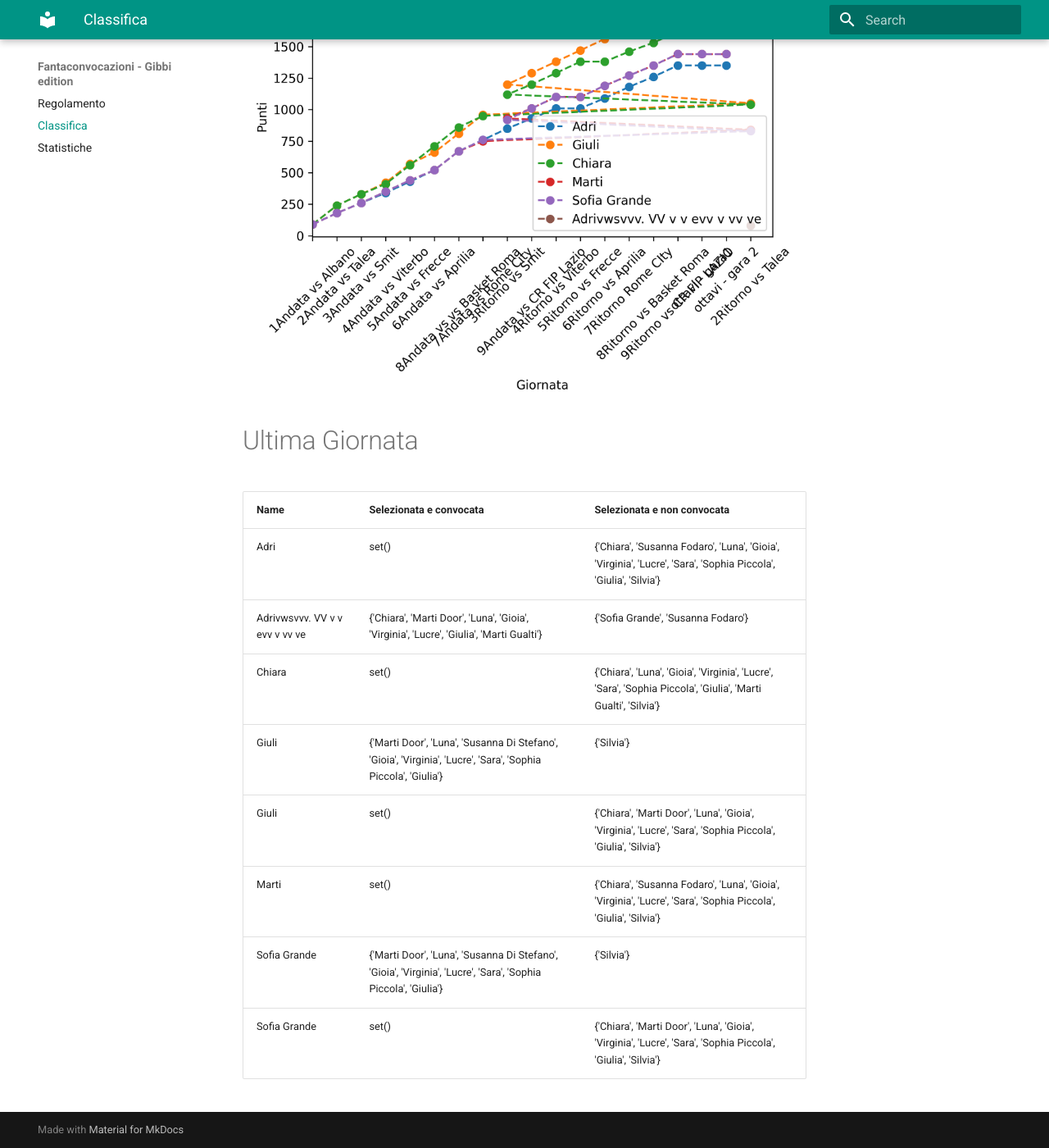
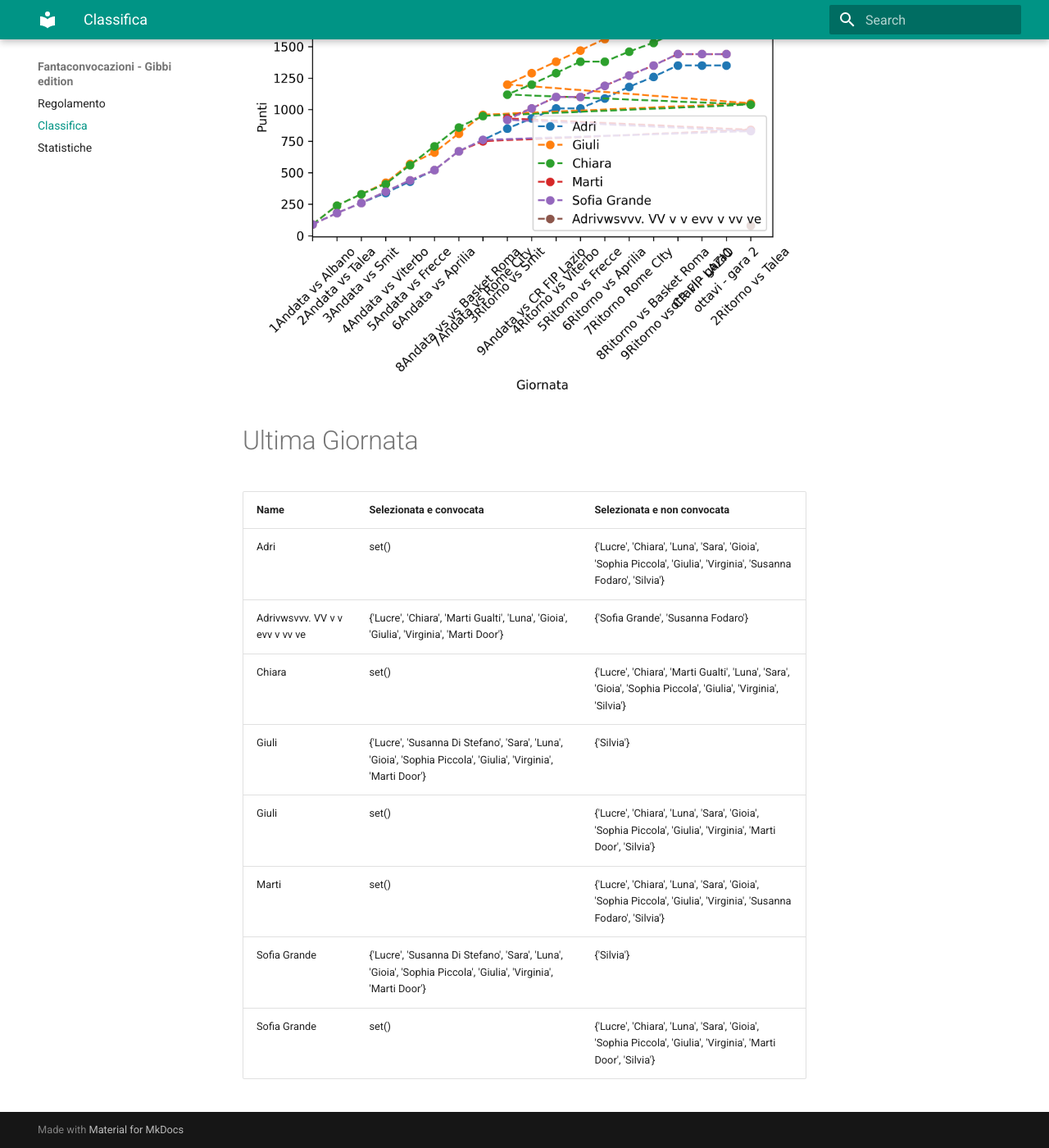
Before and after one commit to martinig94/fantagibbi, an MkDocs documentation site: the page built from docs/Classifica.md, in a window 1280 px wide and 1400 px high, scrolled down 676 px. Shown: the whole window at 82% size. Built offline with MkDocs 1.6.1 and Material for MkDocs 9.7.7, drawn with Linux system fonts in a browser that asks for light colours.

Commit message:
Auto-update from main.py

```diff
--- a/docs/Classifica.md
+++ b/docs/Classifica.md
@@ -19,12 +19,12 @@
 <!-- START_TABLE CORRECT -->
 | Name                           | Selezionata e convocata                                                                                        | Selezionata e non convocata                                                                                      |
 |:-------------------------------|:---------------------------------------------------------------------------------------------------------------|:-----------------------------------------------------------------------------------------------------------------|
-| Adri                           | set()                                                                                                          | {'Chiara', 'Susanna Fodaro', 'Luna', 'Gioia', 'Virginia', 'Lucre', 'Sara', 'Sophia Piccola', 'Giulia', 'Silvia'} |
-| Adrivwsvvv. VV v v evv v vv ve | {'Chiara', 'Marti Door', 'Luna', 'Gioia', 'Virginia', 'Lucre', 'Giulia', 'Marti Gualti'}                       | {'Sofia Grande', 'Susanna Fodaro'}                                                                               |
-| Chiara                         | set()                                                                                                          | {'Chiara', 'Luna', 'Gioia', 'Virginia', 'Lucre', 'Sara', 'Sophia Piccola', 'Giulia', 'Marti Gualti', 'Silvia'}   |
-| Giuli                          | {'Marti Door', 'Luna', 'Susanna Di Stefano', 'Gioia', 'Virginia', 'Lucre', 'Sara', 'Sophia Piccola', 'Giulia'} | {'Silvia'}                                                                                                       |
-| Giuli                          | set()                                                                                                          | {'Chiara', 'Marti Door', 'Luna', 'Gioia', 'Virginia', 'Lucre', 'Sara', 'Sophia Piccola', 'Giulia', 'Silvia'}     |
-| Marti                          | set()                                                                                                          | {'Chiara', 'Susanna Fodaro', 'Luna', 'Gioia', 'Virginia', 'Lucre', 'Sara', 'Sophia Piccola', 'Giulia', 'Silvia'} |
-| Sofia Grande                   | {'Marti Door', 'Luna', 'Susanna Di Stefano', 'Gioia', 'Virginia', 'Lucre', 'Sara', 'Sophia Piccola', 'Giulia'} | {'Silvia'}                                                                                                       |
-| Sofia Grande                   | set()                                                                                                          | {'Chiara', 'Marti Door', 'Luna', 'Gioia', 'Virginia', 'Lucre', 'Sara', 'Sophia Piccola', 'Giulia', 'Silvia'}     |
+| Adri                           | set()                                                                                                          | {'Lucre', 'Chiara', 'Luna', 'Sara', 'Gioia', 'Sophia Piccola', 'Giulia', 'Virginia', 'Susanna Fodaro', 'Silvia'} |
+| Adrivwsvvv. VV v v evv v vv ve | {'Lucre', 'Chiara', 'Marti Gualti', 'Luna', 'Gioia', 'Giulia', 'Virginia', 'Marti Door'}                       | {'Sofia Grande', 'Susanna Fodaro'}                                                                               |
+| Chiara                         | set()                                                                                                          | {'Lucre', 'Chiara', 'Marti Gualti', 'Luna', 'Sara', 'Gioia', 'Sophia Piccola', 'Giulia', 'Virginia', 'Silvia'}   |
+| Giuli                          | {'Lucre', 'Susanna Di Stefano', 'Sara', 'Luna', 'Gioia', 'Sophia Piccola', 'Giulia', 'Virginia', 'Marti Door'} | {'Silvia'}                                                                                                       |
+| Giuli                          | set()                                                                                                          | {'Lucre', 'Chiara', 'Luna', 'Sara', 'Gioia', 'Sophia Piccola', 'Giulia', 'Virginia', 'Marti Door', 'Silvia'}     |
+| Marti                          | set()                                                                                                          | {'Lucre', 'Chiara', 'Luna', 'Sara', 'Gioia', 'Sophia Piccola', 'Giulia', 'Virginia', 'Susanna Fodaro', 'Silvia'} |
+| Sofia Grande                   | {'Lucre', 'Susanna Di Stefano', 'Sara', 'Luna', 'Gioia', 'Sophia Piccola', 'Giulia', 'Virginia', 'Marti Door'} | {'Silvia'}                                                                                                       |
+| Sofia Grande                   | set()                                                                                                          | {'Lucre', 'Chiara', 'Luna', 'Sara', 'Gioia', 'Sophia Piccola', 'Giulia', 'Virginia', 'Marti Door', 'Silvia'}     |
 <!-- END_TABLE CORRECT -->
```
